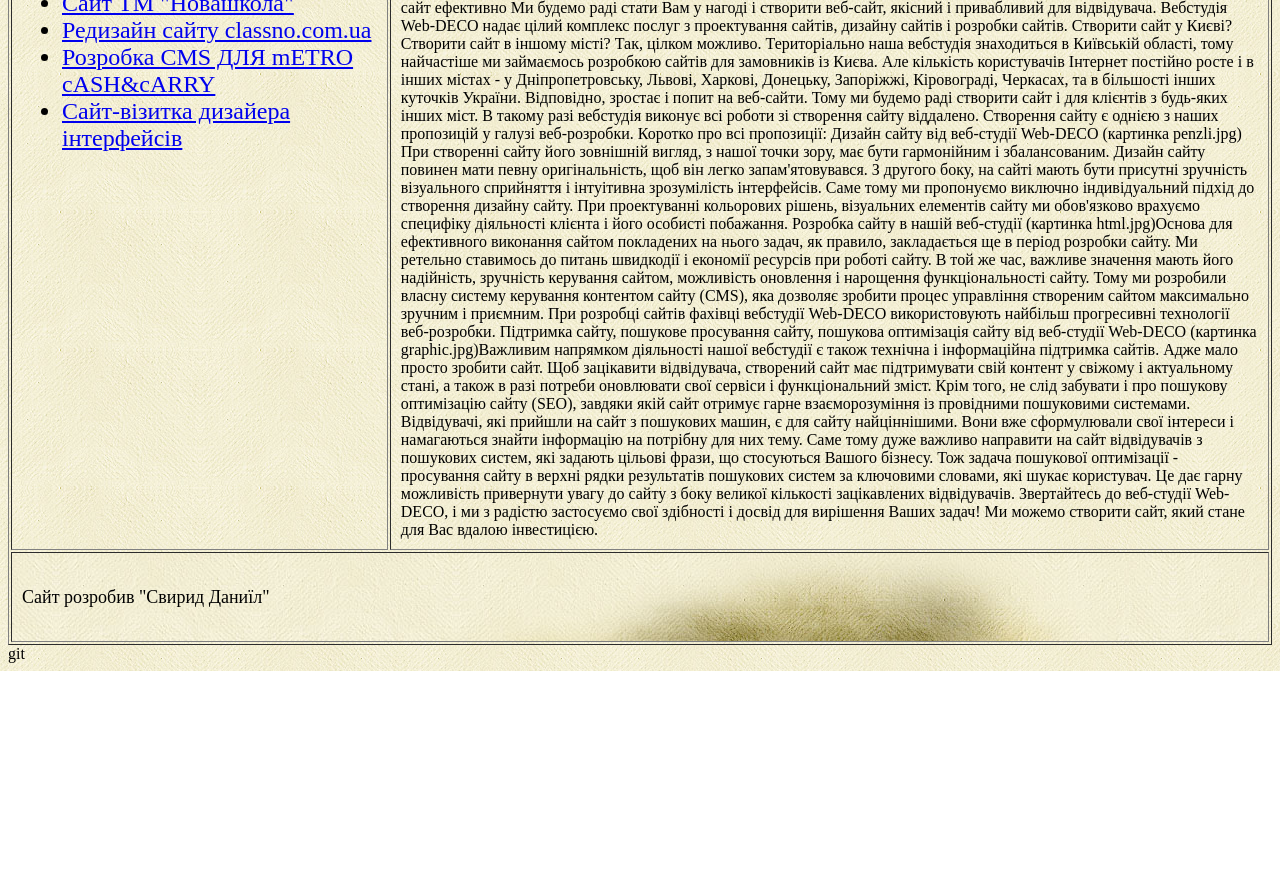
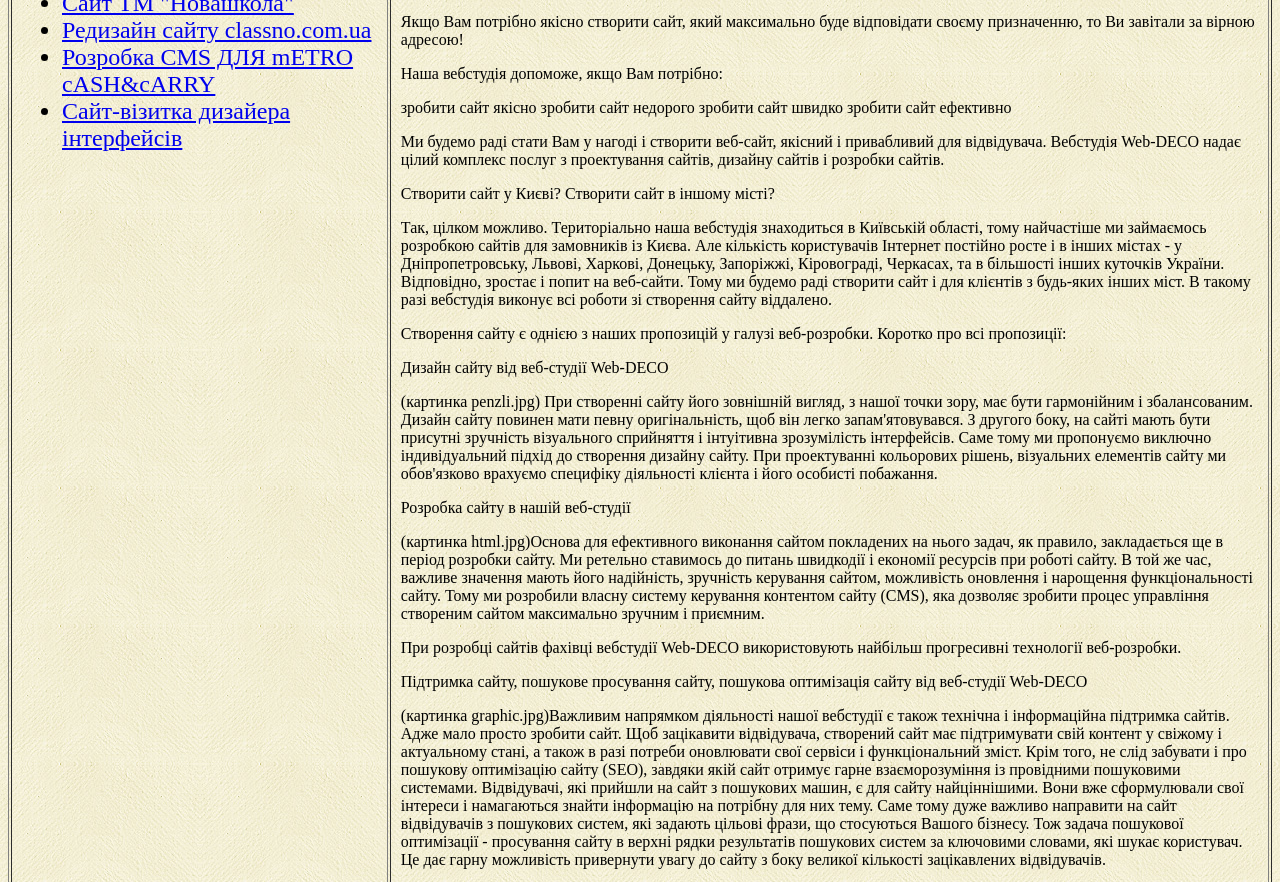
Before and after one commit to Svyryddanya/Svyryddanya.github.io, a plain HTML site: page index.html in a window 1280 px wide. Shown: the part 340-1222 px from the top of the page. Before the commit the page ends 1011 px from the top, so only its background shows below. Drawn offline with Linux system fonts and the light colour scheme.

Commit message:
13 - Виставити абзаци

```diff
--- a/index.html
+++ b/index.html
@@ -46,41 +46,42 @@
 
 
 		</td>
-		<td width="70%">Зробити сайт з нами легко
-   Створення власного сайту - це не тільки прерогатива великого бізнесу. Інтернет відкриває широкі можливості в першу чергу для малого бізнесу, для приватної підприємницької ініціативи. Адже, при започаткуванні власної справи розробка сайту потребує зовсім невеликих інвестицій, у порівнянні з іншими видами витрат. Створити сайт, в більшості випадків - це значно дешевше, наприклад, ніж оренда офісу, чи витрати на зарплату працівників.
+		<td width="70%">
+		<p>Зробити сайт з нами легко</p>
+   <p>Створення власного сайту - це не тільки прерогатива великого бізнесу. Інтернет відкриває широкі можливості в першу чергу для малого бізнесу, для приватної підприємницької ініціативи. Адже, при започаткуванні власної справи розробка сайту потребує зовсім невеликих інвестицій, у порівнянні з іншими видами витрат. Створити сайт, в більшості випадків - це значно дешевше, наприклад, ніж оренда офісу, чи витрати на зарплату працівників.</p>
 
-Якщо Вам потрібно якісно створити сайт, який максимально буде відповідати своєму призначенню, то Ви завітали за вірною адресою!
+<p>Якщо Вам потрібно якісно створити сайт, який максимально буде відповідати своєму призначенню, то Ви завітали за вірною адресою!</p>
 
-Наша вебстудія допоможе, якщо Вам потрібно:
-
+<P>Наша вебстудія допоможе, якщо Вам потрібно:</p>
+<p>
     зробити сайт якісно
     зробити сайт недорого
     зробити сайт швидко
     зробити сайт ефективно
+</P>
+<p>Ми будемо раді стати Вам у нагоді і створити веб-сайт, якісний і привабливий для відвідувача. Вебстудія Web-DECO надає цілий комплекс послуг з проектування сайтів, дизайну сайтів і розробки сайтів.</P>
 
-Ми будемо раді стати Вам у нагоді і створити веб-сайт, якісний і привабливий для відвідувача. Вебстудія Web-DECO надає цілий комплекс послуг з проектування сайтів, дизайну сайтів і розробки сайтів.
+<p>Створити сайт у Києві? Створити сайт в іншому місті?</P>
 
-Створити сайт у Києві? Створити сайт в іншому місті?
+<p>Так, цілком можливо. Територіально наша вебстудія знаходиться в Київській області, тому найчастіше ми займаємось розробкою сайтів для замовників із Києва. Але кількість користувачів Інтернет постійно росте і в інших містах - у Дніпропетровську, Львові, Харкові, Донецьку, Запоріжжі, Кіровограді, Черкасах, та в більшості інших куточків України. Відповідно, зростає і попит на веб-сайти. Тому ми будемо раді створити сайт і для клієнтів з будь-яких інших міст. В такому разі вебстудія виконує всі роботи зі створення сайту віддалено.</P>
 
-Так, цілком можливо. Територіально наша вебстудія знаходиться в Київській області, тому найчастіше ми займаємось розробкою сайтів для замовників із Києва. Але кількість користувачів Інтернет постійно росте і в інших містах - у Дніпропетровську, Львові, Харкові, Донецьку, Запоріжжі, Кіровограді, Черкасах, та в більшості інших куточків України. Відповідно, зростає і попит на веб-сайти. Тому ми будемо раді створити сайт і для клієнтів з будь-яких інших міст. В такому разі вебстудія виконує всі роботи зі створення сайту віддалено.
+<p>Створення сайту є однією з наших пропозицій у галузі веб-розробки. Коротко про всі пропозиції:</P>
 
-Створення сайту є однією з наших пропозицій у галузі веб-розробки. Коротко про всі пропозиції:
+<p>Дизайн сайту від веб-студії Web-DECO</P>
 
-Дизайн сайту від веб-студії Web-DECO
+<p>(картинка penzli.jpg) При створенні сайту його зовнішній вигляд, з нашої точки зору, має бути гармонійним і збалансованим. Дизайн сайту повинен мати певну оригінальність, щоб він легко запам'ятовувався. З другого боку, на сайті мають бути присутні зручність візуального сприйняття і інтуітивна зрозумілість інтерфейсів. Саме тому ми пропонуємо виключно індивідуальний підхід до створення дизайну сайту. При проектуванні кольорових рішень, візуальних елементів сайту ми обов'язково врахуємо специфіку діяльності клієнта і його особисті побажання.</P>
 
-(картинка penzli.jpg) При створенні сайту його зовнішній вигляд, з нашої точки зору, має бути гармонійним і збалансованим. Дизайн сайту повинен мати певну оригінальність, щоб він легко запам'ятовувався. З другого боку, на сайті мають бути присутні зручність візуального сприйняття і інтуітивна зрозумілість інтерфейсів. Саме тому ми пропонуємо виключно індивідуальний підхід до створення дизайну сайту. При проектуванні кольорових рішень, візуальних елементів сайту ми обов'язково врахуємо специфіку діяльності клієнта і його особисті побажання.
+<p>Розробка сайту в нашій веб-студії</P>
 
-Розробка сайту в нашій веб-студії
+<p>(картинка html.jpg)Основа для ефективного виконання сайтом покладених на нього задач, як правило, закладається ще в період розробки сайту. Ми ретельно ставимось до питань швидкодії і економії ресурсів при роботі сайту. В той же час, важливе значення мають його надійність, зручність керування сайтом, можливість оновлення і нарощення функціональності сайту. Тому ми розробили власну систему керування контентом сайту (CMS), яка дозволяє зробити процес управління створеним сайтом максимально зручним і приємним.</P>
 
-(картинка html.jpg)Основа для ефективного виконання сайтом покладених на нього задач, як правило, закладається ще в період розробки сайту. Ми ретельно ставимось до питань швидкодії і економії ресурсів при роботі сайту. В той же час, важливе значення мають його надійність, зручність керування сайтом, можливість оновлення і нарощення функціональності сайту. Тому ми розробили власну систему керування контентом сайту (CMS), яка дозволяє зробити процес управління створеним сайтом максимально зручним і приємним.
+<p>При розробці cайтів фахівці вебстудії Web-DECO використовують найбільш прогресивні технології веб-розробки.</P>
 
-При розробці cайтів фахівці вебстудії Web-DECO використовують найбільш прогресивні технології веб-розробки.
+<p>Підтримка сайту, пошукове просування сайту, пошукова оптимізація сайту від веб-студії Web-DECO</P>
 
-Підтримка сайту, пошукове просування сайту, пошукова оптимізація сайту від веб-студії Web-DECO
+<p>(картинка graphic.jpg)Важливим напрямком діяльності нашої вебстудії є також технічна і інформаційна підтримка сайтів. Адже мало просто зробити сайт. Щоб зацікавити відвідувача, створений сайт має підтримувати свій контент у свіжому і актуальному стані, а також в разі потреби оновлювати свої сервіси і функціональний зміст. Крім того, не слід забувати і про пошукову оптимізацію сайту (SEO), завдяки якій сайт отримує гарне взаєморозуміння із провідними пошуковими системами. Відвідувачі, які прийшли на сайт з пошукових машин, є для сайту найціннішими. Вони вже сформулювали свої інтереси і намагаються знайти інформацію на потрібну для них тему. Саме тому дуже важливо направити на сайт відвідувачів з пошукових систем, які задають цільові фрази, що стосуються Вашого бізнесу. Тож задача пошукової оптимізації - просування сайту в верхні рядки результатів пошукових систем за ключовими словами, які шукає користувач. Це дає гарну можливість привернути увагу до сайту з боку великої кількості зацікавлених відвідувачів.</P>
 
-(картинка graphic.jpg)Важливим напрямком діяльності нашої вебстудії є також технічна і інформаційна підтримка сайтів. Адже мало просто зробити сайт. Щоб зацікавити відвідувача, створений сайт має підтримувати свій контент у свіжому і актуальному стані, а також в разі потреби оновлювати свої сервіси і функціональний зміст. Крім того, не слід забувати і про пошукову оптимізацію сайту (SEO), завдяки якій сайт отримує гарне взаєморозуміння із провідними пошуковими системами. Відвідувачі, які прийшли на сайт з пошукових машин, є для сайту найціннішими. Вони вже сформулювали свої інтереси і намагаються знайти інформацію на потрібну для них тему. Саме тому дуже важливо направити на сайт відвідувачів з пошукових систем, які задають цільові фрази, що стосуються Вашого бізнесу. Тож задача пошукової оптимізації - просування сайту в верхні рядки результатів пошукових систем за ключовими словами, які шукає користувач. Це дає гарну можливість привернути увагу до сайту з боку великої кількості зацікавлених відвідувачів.
-
-Звертайтесь до веб-студії Web-DECO, і ми з радістю застосуємо свої здібності і досвід для вирішення Ваших задач! Ми можемо створити сайт, який стане для Вас вдалою інвестицією.</td>
+<p>Звертайтесь до веб-студії Web-DECO, і ми з радістю застосуємо свої здібності і досвід для вирішення Ваших задач! Ми можемо створити сайт, який стане для Вас вдалою інвестицією.</P></td>
 	</tr>
 	<tr>
 		<td background="images/bg-3.jpg" colspan="2" valign="middle" height="90">
```
